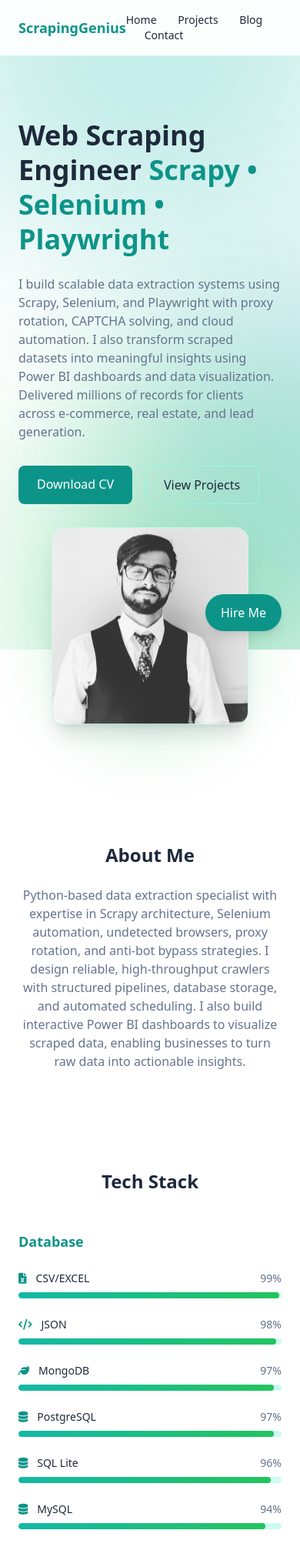
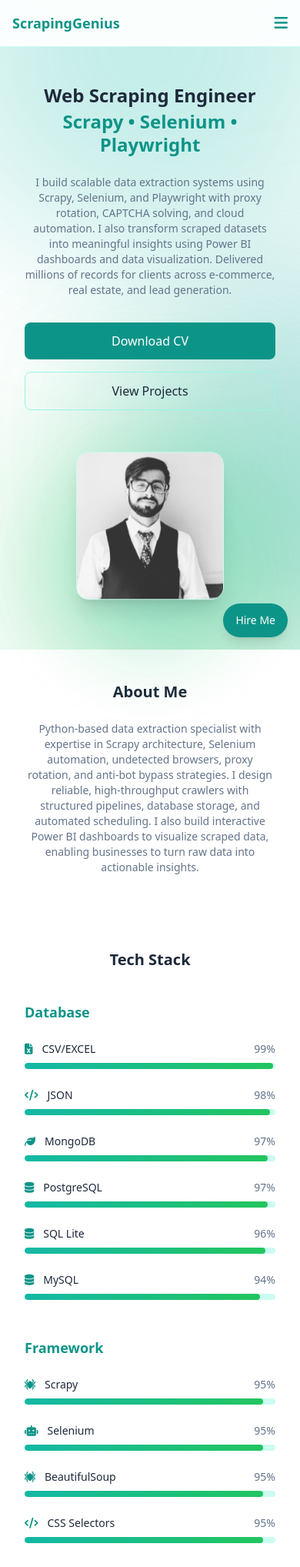
Before and after one commit to FarhanNaseer4/portfolio, a Django app: page / in a window 390 px wide. Shown: the top 2036 px of the page at 77% size. Run offline with Django 5.2, Linux system fonts and the light colour scheme; data comes from the database, SQL or seed files in the repository; some libraries are stand-ins or nearby versions.

Commit message:
made mobile responsive

```diff
--- a/templates/base.html
+++ b/templates/base.html
@@ -2,10 +2,17 @@
 <html lang="en">
 <head>
 <meta charset="UTF-8">
+<meta name="viewport" content="width=device-width, initial-scale=1.0">
+
 <title>Farhan Naseer | Web Scraping Engineer</title>
+
 <script src="https://cdn.tailwindcss.com"></script>
-  <link rel="stylesheet" href="https://cdnjs.cloudflare.com/ajax/libs/font-awesome/6.5.0/css/all.min.css">
+
+<link rel="stylesheet"
+href="https://cdnjs.cloudflare.com/ajax/libs/font-awesome/6.5.0/css/all.min.css">
+
 <style>
+
 /* Floating animation */
 @keyframes float {
 0% { transform: translateY(0px); }
@@ -84,163 +93,157 @@
 
 <body class="bg-white text-slate-800 relative">
 
-<!-- Animated background -->
+<!-- Animated Background -->
 <div class="site-background">
 <div class="bg-blob bg-blob-1"></div>
 <div class="bg-blob bg-blob-2"></div>
 <div class="bg-blob bg-blob-3"></div>
 </div>
 
-<!-- NAVBAR -->
+
+<!-- ================= NAVBAR ================= -->
+
 <nav class="sticky top-0 z-50 bg-white/90 backdrop-blur border-b border-teal-100">
-  <div class="max-w-6xl mx-auto px-6 py-4 flex justify-between items-center">
 
-    <h1 class="font-bold text-lg text-teal-600">ScrapingGenius</h1>
+<div class="max-w-6xl mx-auto px-4 sm:px-6 py-4 flex justify-between items-center">
 
-    <div class="space-x-6 text-sm">
+<h1 class="font-bold text-lg text-teal-600">
+ScrapingGenius
+</h1>
+
+<!-- Desktop menu -->
+
+<div class="hidden md:flex space-x-6 text-sm">
+
 <a href="/" class="hover:text-teal-600">Home</a>
 <a href="/projects/" class="hover:text-teal-600">Projects</a>
 <a href="/blog/" class="hover:text-teal-600">Blog</a>
 <a href="/contact/" class="hover:text-teal-600">Contact</a>
+
 </div>
 
+<!-- Mobile menu button -->
+
+<button id="menuBtn"
+class="md:hidden text-xl text-teal-600">
+
+<i class="fa-solid fa-bars"></i>
+
+</button>
+
 </div>
+
+<!-- Mobile Menu -->
+
+<div id="mobileMenu"
+class="hidden md:hidden px-6 pb-4 space-y-3 text-sm">
+
+<a href="/" class="block hover:text-teal-600">Home</a>
+<a href="/projects/" class="block hover:text-teal-600">Projects</a>
+<a href="/blog/" class="block hover:text-teal-600">Blog</a>
+<a href="/contact/" class="block hover:text-teal-600">Contact</a>
+
+</div>
+
 </nav>
 
-<!-- PAGE CONTENT -->
-<main class="min-h-screen">
-  {% block content %}{% endblock %}
+
+<!-- ================= PAGE CONTENT ================= -->
+
+<main class="min-h-screen px-4 sm:px-6">
+
+{% block content %}
+
+{% endblock %}
+
 </main>
 
-<!-- FOOTER -->
-<footer class="border-t border-teal-100 mt-20">
-  <div class="max-w-6xl mx-auto px-6 py-8 text-center text-slate-500 text-sm">
-    © {{ now|date:"Y" }} Farhan Naseer — Web Scraping & Automation Engineer
-  </div>
-</footer>
 
-<!-- WHATSAPP BUTTON -->
-<a href="https://wa.me/923344633584"
-   class="fixed bottom-6 right-6 bg-teal-600 hover:bg-teal-500 text-white px-5 py-3 rounded-full shadow-lg">
-   Hire Me
-</a>
+<!-- ================= FOOTER ================= -->
 
-<script>
-document.addEventListener("DOMContentLoaded", () => {
-  const skills = document.querySelectorAll(".skill-item");
-
-  const animateSkills = (entries, observer) => {
-    entries.forEach(entry => {
-      if (entry.isIntersecting) {
-
-        const bar = entry.target.querySelector(".skill-bar");
-        const percent = entry.target.querySelector(".skill-percent");
-        const level = entry.target.getAttribute("data-level");
-
-        bar.style.transition = "width 1.5s ease";
-        bar.style.width = level + "%";
-
-        let count = 0;
-        const interval = setInterval(() => {
-          if (count >= level) {
-            count = level;
-            clearInterval(interval);
-          }
-          percent.textContent = count + "%";
-          count++;
-        }, 15);
-
-        observer.unobserve(entry.target);
-      }
-    });
-  };
-
-  const observer = new IntersectionObserver(animateSkills, {
-    threshold: 0.4
-  });
-
-  skills.forEach(skill => observer.observe(skill));
-});
-</script>
-
-<!-- FOOTER -->
 <footer class="bg-gradient-to-r from-teal-50 via-white to-emerald-50 border-t border-teal-100 mt-24">
 
-  <div class="max-w-6xl mx-auto px-6 py-14 grid md:grid-cols-3 gap-10">
+<div class="max-w-6xl mx-auto px-6 py-14 grid grid-cols-1 md:grid-cols-3 gap-10">
 
 <!-- ABOUT -->
-    <div>
+
+<div class="text-center md:text-left">
+
 <h3 class="text-lg font-semibold text-teal-700 mb-3">
 Farhan Naseer
 </h3>
 
 <p class="text-slate-600 text-sm leading-relaxed">
+
 Web Scraping & Automation Engineer specializing in scalable data extraction,
 anti-bot bypass systems, and analytics pipelines using Python, Scrapy,
 Selenium, Playwright and modern data tools.
+
 </p>
 
-      <!-- SOCIAL ICONS -->
-      <div class="mt-5 flex gap-5 text-xl text-slate-600">
+<div class="mt-5 flex justify-center md:justify-start gap-5 text-xl text-slate-600">
 
 <a href="https://www.upwork.com/freelancers/~01e0558fb71bf07559"
 target="_blank"
-           class="hover:text-emerald-600 transition">
+class="hover:text-emerald-600">
+
 <i class="fa-brands fa-upwork"></i>
+
 </a>
 
-        <a href="https://www.fiverr.com/scrapinggenius?public_mode=true"
+<a href="https://www.fiverr.com/scrapinggenius"
 target="_blank"
-           class="hover:text-emerald-600 transition">
+class="hover:text-emerald-600">
+
 <i class="fa-solid fa-laptop-code"></i>
+
 </a>
 
 <a href="https://github.com/FarhanNaseer4/ScrapyProjects"
 target="_blank"
-           class="hover:text-emerald-600 transition">
+class="hover:text-emerald-600">
+
 <i class="fa-brands fa-github"></i>
+
 </a>
 
-        <a href="https://www.linkedin.com/in/farhan-naseer-4950a5179/"
+<a href="https://linkedin.com/in/farhan-naseer-4950a5179"
 target="_blank"
-           class="hover:text-emerald-600 transition">
+class="hover:text-emerald-600">
+
 <i class="fa-brands fa-linkedin"></i>
+
 </a>
 
 </div>
+
 </div>
 
 
-    <!-- QUICK LINKS -->
-    <div>
+<!-- LINKS -->
+
+<div class="text-center md:text-left">
+
 <h4 class="font-semibold mb-3 text-slate-800">
 Quick Links
 </h4>
 
 <ul class="space-y-2 text-sm text-slate-600">
 
-        <li>
-          <a href="/" class="hover:text-emerald-600">Home</a>
-        </li>
-
-        <li>
-          <a href="/projects/" class="hover:text-emerald-600">Projects</a>
-        </li>
-
-        <li>
-          <a href="/blog/" class="hover:text-emerald-600">Blog</a>
-        </li>
-
-        <li>
-          <a href="/contact/" class="hover:text-emerald-600">Contact</a>
-        </li>
+<li><a href="/" class="hover:text-emerald-600">Home</a></li>
+<li><a href="/projects/" class="hover:text-emerald-600">Projects</a></li>
+<li><a href="/blog/" class="hover:text-emerald-600">Blog</a></li>
+<li><a href="/contact/" class="hover:text-emerald-600">Contact</a></li>
 
 </ul>
+
 </div>
 
 
 <!-- CONTACT -->
-    <div>
+
+<div class="text-center md:text-left">
+
 <h4 class="font-semibold mb-3 text-slate-800">
 Contact
 </h4>
@@ -273,43 +276,8 @@ document.addEventListener("DOMContentLoaded", () => {
 </div>
 
 
-  <!-- FREELANCE PLATFORM STRIP -->
-  <div class="border-t border-teal-100 py-6">
+<!-- COPYRIGHT -->
 
-    <div class="max-w-6xl mx-auto px-6 text-center">
-
-      <p class="text-sm text-slate-500 mb-4">
-        Available for freelance work on
-      </p>
-
-      <div class="flex justify-center gap-8 text-2xl text-slate-600">
-
-        <a href="https://www.upwork.com/freelancers/~01e0558fb71bf07559"
-           target="_blank"
-           class="hover:text-emerald-600 transition">
-           <i class="fa-brands fa-upwork"></i>
-        </a>
-
-        <a href="https://www.fiverr.com/scrapinggenius"
-           target="_blank"
-           class="hover:text-emerald-600 transition">
-           <i class="fa-solid fa-laptop-code"></i>
-        </a>
-
-        <a href="https://linkedin.com/in/farhan-naseer-4950a5179"
-           target="_blank"
-           class="hover:text-emerald-600 transition">
-           <i class="fa-brands fa-linkedin"></i>
-        </a>
-
-      </div>
-
-    </div>
-
-  </div>
-
-
-  <!-- COPYRIGHT -->
 <div class="border-t border-teal-100 text-center text-sm text-slate-500 py-4">
 
 © {% now "Y" %} Farhan Naseer — Web Scraping & Automation Engineer
@@ -318,5 +286,83 @@ document.addEventListener("DOMContentLoaded", () => {
 
 </footer>
 
+
+<!-- ================= WHATSAPP BUTTON ================= -->
+
+<a href="https://wa.me/923344633584"
+class="fixed bottom-4 right-4 sm:bottom-6 sm:right-6
+bg-teal-600 hover:bg-teal-500 text-white
+px-4 py-3 sm:px-5 rounded-full shadow-lg text-sm">
+
+Hire Me
+
+</a>
+
+
+<!-- ================= SCRIPTS ================= -->
+
+<script>
+
+const menuBtn = document.getElementById("menuBtn");
+const mobileMenu = document.getElementById("mobileMenu");
+
+menuBtn.addEventListener("click", () => {
+mobileMenu.classList.toggle("hidden");
+});
+
+</script>
+
+
+<script>
+
+document.addEventListener("DOMContentLoaded", () => {
+
+const skills = document.querySelectorAll(".skill-item");
+
+const animateSkills = (entries, observer) => {
+
+entries.forEach(entry => {
+
+if (entry.isIntersecting) {
+
+const bar = entry.target.querySelector(".skill-bar");
+const percent = entry.target.querySelector(".skill-percent");
+const level = entry.target.getAttribute("data-level");
+
+bar.style.transition = "width 1.5s ease";
+bar.style.width = level + "%";
+
+let count = 0;
+
+const interval = setInterval(() => {
+
+if (count >= level) {
+count = level;
+clearInterval(interval);
+}
+
+percent.textContent = count + "%";
+count++;
+
+}, 15);
+
+observer.unobserve(entry.target);
+
+}
+
+});
+
+};
+
+const observer = new IntersectionObserver(animateSkills,{
+threshold:0.4
+});
+
+skills.forEach(skill => observer.observe(skill));
+
+});
+
+</script>
+
 </body>
 </html>
--- a/templates/core/home.html
+++ b/templates/core/home.html
@@ -2,15 +2,18 @@
 {% block content %}
 
 <!-- HERO -->
-<section class="max-w-6xl mx-auto px-6 py-20 grid md:grid-cols-2 gap-10 items-center">
+<section class="max-w-6xl mx-auto px-4 sm:px-6 py-12 sm:py-20 grid grid-cols-1 md:grid-cols-2 gap-10 items-center">
 
-  <div>
-    <h1 class="text-4xl font-bold leading-tight">
+  <div class="text-center md:text-left">
+
+    <h1 class="text-2xl sm:text-3xl md:text-4xl font-bold leading-tight">
       Web Scraping Engineer
-      <span class="text-teal-600">Scrapy • Selenium • Playwright</span>
+      <span class="text-teal-600 block mt-1">
+        Scrapy • Selenium • Playwright
+      </span>
     </h1>
 
-    <p class="mt-6 text-slate-500">
+    <p class="mt-6 text-slate-500 text-sm sm:text-base">
       I build scalable data extraction systems using Scrapy, Selenium, and Playwright
       with proxy rotation, CAPTCHA solving, and cloud automation. I also transform
       scraped datasets into meaningful insights using Power BI dashboards and
@@ -18,35 +21,46 @@
       e-commerce, real estate, and lead generation.
     </p>
 
-    <div class="mt-8 flex gap-4">
-      <a href="/media/cv.pdf" class="bg-teal-600 hover:bg-teal-500 text-white px-6 py-3 rounded-lg">
+    <div class="mt-8 flex flex-col sm:flex-row gap-4 justify-center md:justify-start">
+
+      <a href="/media/cv.pdf"
+         class="bg-teal-600 hover:bg-teal-500 text-white px-6 py-3 rounded-lg text-center">
         Download CV
       </a>
 
-      <a href="/projects/" class="border border-teal-200 px-6 py-3 rounded-lg hover:border-teal-500">
+      <a href="/projects/"
+         class="border border-teal-200 px-6 py-3 rounded-lg hover:border-teal-500 text-center">
         View Projects
       </a>
-    </div>
+
     </div>
 
+  </div>
+
+
   <!-- PROFILE IMAGE -->
-  <div class="flex justify-center relative">
+  <div class="flex justify-center relative mt-6 md:mt-0">
 
     <!-- glowing background -->
     <div class="hero-glow"></div>
 
     <!-- profile image -->
     <img src="/media/profile.jpg"
-       class="hero-float relative w-64 h-64 object-cover rounded-2xl border border-teal-100 shadow-xl transition hover:scale-105">
+         class="hero-float relative w-48 sm:w-56 md:w-64 h-48 sm:h-56 md:h-64 object-cover rounded-2xl border border-teal-100 shadow-xl transition hover:scale-105">
 
   </div>
 
 </section>
 
+
 <!-- ABOUT -->
-<section class="max-w-4xl mx-auto px-6 py-16 text-center">
-  <h2 class="text-2xl font-bold mb-6">About Me</h2>
-  <p class="text-slate-500">
+<section class="max-w-4xl mx-auto px-4 sm:px-6 py-12 sm:py-16 text-center">
+
+  <h2 class="text-xl sm:text-2xl font-bold mb-6">
+    About Me
+  </h2>
+
+  <p class="text-slate-500 text-sm sm:text-base">
     Python-based data extraction specialist with expertise in Scrapy architecture,
     Selenium automation, undetected browsers, proxy rotation, and anti-bot bypass
     strategies. I design reliable, high-throughput crawlers with structured
@@ -54,12 +68,16 @@
     interactive Power BI dashboards to visualize scraped data, enabling
     businesses to turn raw data into actionable insights.
   </p>
+
 </section>
 
+
 <!-- SKILLS -->
-<section class="max-w-5xl mx-auto px-6 py-16">
+<section class="max-w-5xl mx-auto px-4 sm:px-6 py-12 sm:py-16">
 
-  <h2 class="text-2xl font-bold text-center mb-12">Tech Stack</h2>
+  <h2 class="text-xl sm:text-2xl font-bold text-center mb-10 sm:mb-12">
+    Tech Stack
+  </h2>
 
   <div class="space-y-12">
 
@@ -71,12 +89,12 @@
         {{ category }}
       </h3>
 
-      <div class="grid md:grid-cols-2 gap-6">
+      <div class="grid grid-cols-1 md:grid-cols-2 gap-6">
 
         {% for skill in skills %}
         <div class="skill-item" data-level="{{ skill.level }}">
 
-          <!-- NAME + ICON + % -->
+          <!-- NAME -->
           <div class="flex justify-between items-center mb-2 text-sm">
 
             <div class="flex items-center gap-3">
@@ -85,19 +103,23 @@
             </div>
 
             <span class="text-slate-500 skill-percent">0%</span>
+
           </div>
 
           <!-- BAR -->
           <div class="w-full bg-teal-100 rounded-full h-2 overflow-hidden">
+
             <div class="bg-gradient-to-r from-teal-500 to-green-500 h-2 rounded-full skill-bar"
                  style="width: 0%">
             </div>
+
           </div>
 
         </div>
         {% endfor %}
 
       </div>
+
     </div>
     {% endfor %}
 
@@ -105,23 +127,36 @@
 
 </section>
 
+
 <!-- FEATURED PROJECTS -->
-<section class="max-w-6xl mx-auto px-6 py-16">
-  <h2 class="text-2xl font-bold mb-10 text-center">Featured Projects</h2>
+<section class="max-w-6xl mx-auto px-4 sm:px-6 py-12 sm:py-16">
 
-  <div class="grid md:grid-cols-3 gap-6">
+  <h2 class="text-xl sm:text-2xl font-bold mb-10 text-center">
+    Featured Projects
+  </h2>
+
+  <div class="grid grid-cols-1 sm:grid-cols-2 md:grid-cols-3 gap-6">
+
     {% for project in projects %}
     <a href="/projects/{{ project.slug }}/"
-       class="bg-white border border-teal-100 rounded-xl p-4 hover:border-teal-500 transition">
+       class="bg-white border border-teal-100 rounded-xl p-4 hover:border-teal-500 hover:shadow transition">
 
-      <img src="{{ project.image.url }}" class="rounded-lg mb-4 h-40 w-full object-cover">
+      <img src="{{ project.image.url }}"
+           class="rounded-lg mb-4 h-40 w-full object-cover">
 
-      <h3 class="font-semibold">{{ project.title }}</h3>
-      <p class="text-slate-500 text-sm mt-2">{{ project.tech_stack }}</p>
+      <h3 class="font-semibold">
+        {{ project.title }}
+      </h3>
+
+      <p class="text-slate-500 text-sm mt-2">
+        {{ project.tech_stack }}
+      </p>
 
     </a>
     {% endfor %}
+
   </div>
+
 </section>
 
 {% endblock %}
```
Also changed, not shown: other parts of templates/base.html (+48 -46 lines), templates/blog/blog_detail.html (+14 -13 lines), templates/blog/blog_list.html (+17 -11 lines), templates/core/contact.html (+20 -8 lines), templates/core/dashboard.html (+20 -17 lines), templates/projects/project_detail.html (+14 -12 lines), templates/projects/project_list.html (+23 -19 lines). Lines whose indentation alone changed are shown as unchanged.
